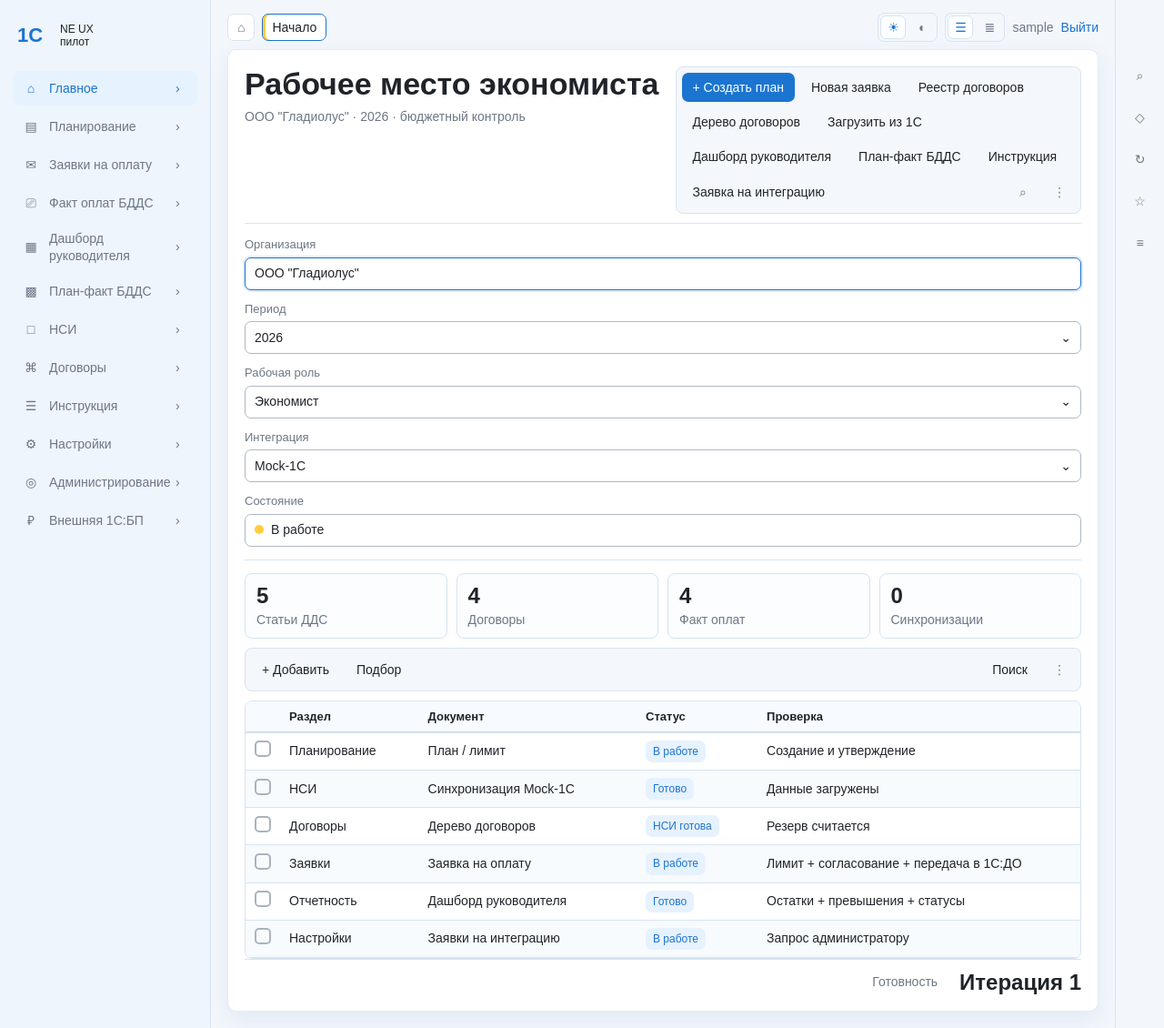
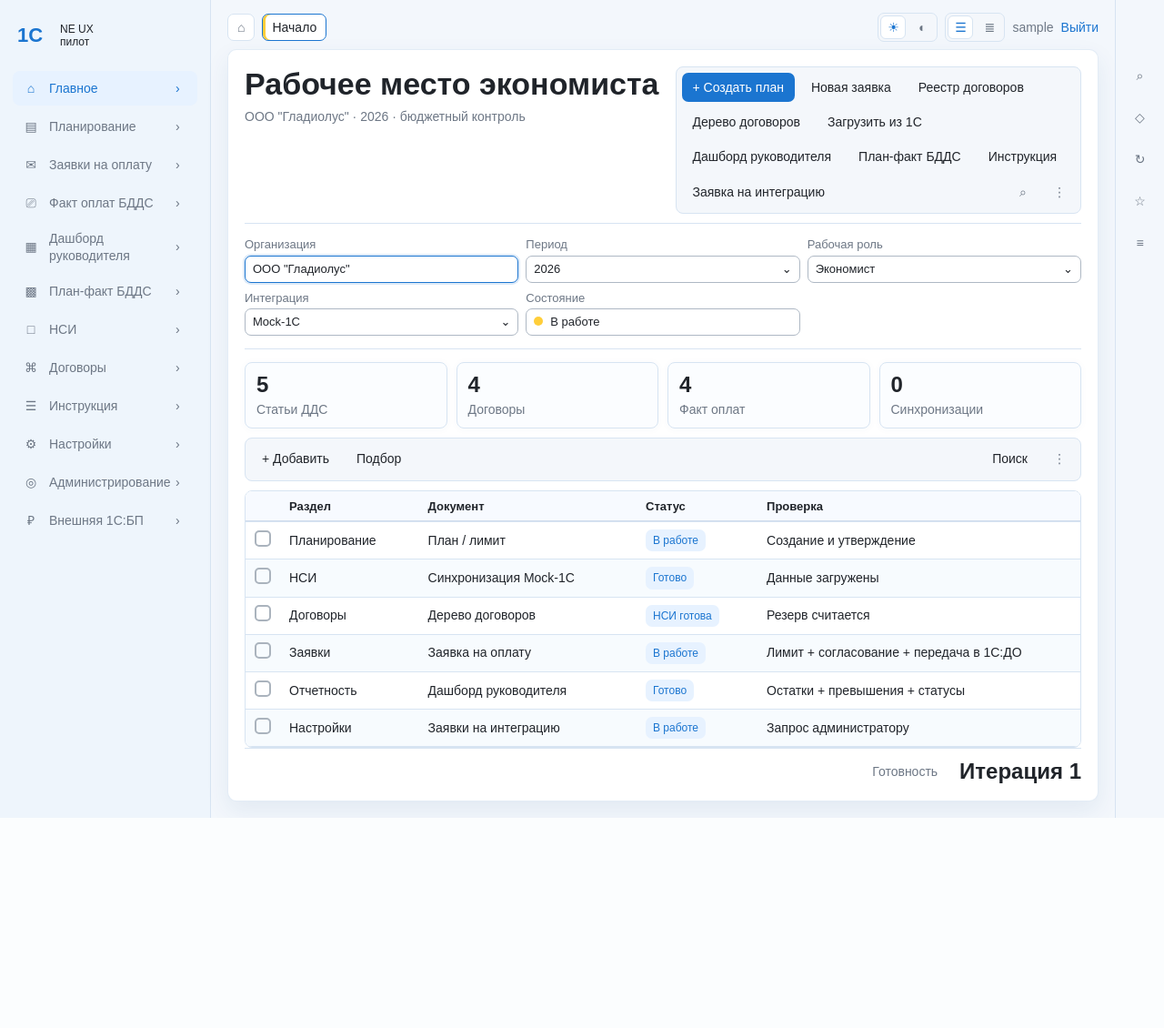
Before and after one commit to vldsmelov/neux1c, a Django app: page / in a window 1280 px wide. Shown: the whole page at 91% size. After the commit the page ends 899 px from the top, so only its background shows below. Run offline with Django 5.2, Linux system fonts and the light colour scheme; the visitor is signed in with stand-in values (Sample User, id 1); data comes from the database, SQL or seed files in the repository; data that the repository does not hold is empty; some libraries are stand-ins or nearby versions.

Commit message:
ui: compact workspace overview block into multi-column layout

```diff
--- a/templates/core/base.html
+++ b/templates/core/base.html
@@ -368,6 +368,10 @@
             gap: 12px;
         }
 
+        .form-grid-3 {
+            grid-template-columns: 1fr;
+        }
+
         .form-grid-span-full {
             grid-column: 1 / -1;
         }
@@ -513,6 +517,14 @@
             gap: 6px;
         }
 
+        .workspace-quick-grid {
+            gap: 8px;
+        }
+
+        .workspace-quick-item .field-label {
+            margin-bottom: 3px;
+        }
+
         .login-form {
             max-width: 420px;
         }
@@ -1228,6 +1240,10 @@
         @media (min-width: 1041px) {
             .form-grid-2 {
                 grid-template-columns: repeat(2, minmax(0, 1fr));
+            }
+
+            .form-grid-3 {
+                grid-template-columns: repeat(3, minmax(0, 1fr));
             }
 
             .report-filter-grid-compact {
--- a/templates/core/workspace.html
+++ b/templates/core/workspace.html
@@ -26,26 +26,26 @@
 
     <div class="document-grid">
         <aside class="form-panel">
-            <div class="form-stack">
-                <div>
+            <div class="form-grid form-grid-3 workspace-quick-grid">
+                <div class="workspace-quick-item">
                     <div class="field-label">Организация</div>
-                    <div class="field-control is-focused">ООО "Гладиолус"</div>
+                    <div class="field-control field-control-sm is-focused">ООО "Гладиолус"</div>
                 </div>
-                <div>
+                <div class="workspace-quick-item">
                     <div class="field-label">Период</div>
-                    <div class="field-control-select">2026 <span>⌄</span></div>
+                    <div class="field-control-select field-control-select-sm">2026 <span>⌄</span></div>
                 </div>
-                <div>
+                <div class="workspace-quick-item">
                     <div class="field-label">Рабочая роль</div>
-                    <div class="field-control-select">Экономист <span>⌄</span></div>
+                    <div class="field-control-select field-control-select-sm">Экономист <span>⌄</span></div>
                 </div>
-                <div>
+                <div class="workspace-quick-item">
                     <div class="field-label">Интеграция</div>
-                    <div class="field-control-select">Mock-1С <span>⌄</span></div>
+                    <div class="field-control-select field-control-select-sm">Mock-1С <span>⌄</span></div>
                 </div>
-                <div>
+                <div class="workspace-quick-item">
                     <div class="field-label">Состояние</div>
-                    <div class="field-control"><span><span class="status-dot"></span>В работе</span></div>
+                    <div class="field-control field-control-sm"><span><span class="status-dot"></span>В работе</span></div>
                 </div>
             </div>
         </aside>
```
